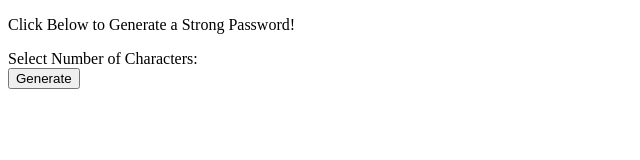
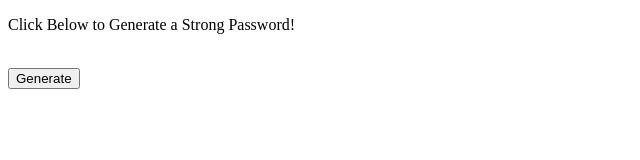
Before and after one commit to 5cipio/password-generator, a plain HTML site: page index.html in a window 1280 px wide. Shown: the whole page, without its empty margins (0-640 px from the left). Drawn offline with Linux system fonts and the light colour scheme.

Commit message:
removed irrelevant lines from index.html

```diff
--- a/index.html
+++ b/index.html
@@ -8,10 +8,9 @@
 </head>
 <body>
     <p>Click Below to Generate a Strong Password!</p>
-    <form action="">
-        <label for="fname">Select Number of Characters: </label><br>
-        <input id="gen" type="button" value="Generate" onclick="generate()">
-</form>
+    <br>
+    <input id="gen" type="button" value="Generate" onclick="generate()">
+    <br>
     <p id="random"></p>
 </body>
 </html>
```
